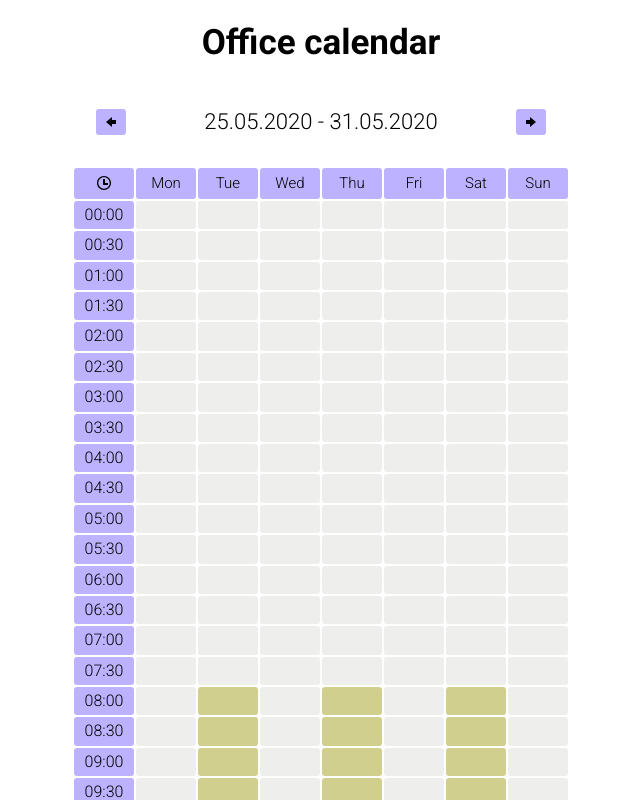
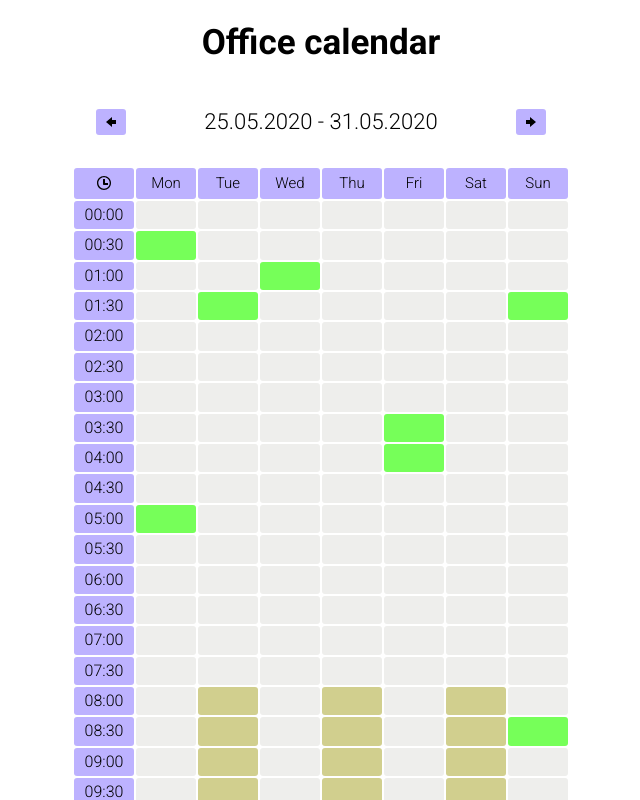
Before and after one commit to dsvjetl/office-calendar, a Vue app: page / in a window 1280 px wide. Shown: the top 800 px of the page, without its empty margins (319-959 px from the left). Built offline with nearby package versions, Linux system fonts and the light colour scheme.

Commit message:
implement reservations auto generate

```diff
--- a/src/App.vue
+++ b/src/App.vue
@@ -4,6 +4,18 @@
   </div>
 </template>
 
+<script lang="ts">
+  import Vue from 'vue';
+  import { Component } from 'vue-property-decorator';
+
+  @Component
+  export default class App extends Vue {
+    private mounted() {
+      this.$store.commit('autoGenerateRandomReservations');
+    }
+  }
+</script>
+
 <style lang="scss">
   @import "stylesheets/index";
 </style>
--- a/src/components/blocks/CalendarBody.vue
+++ b/src/components/blocks/CalendarBody.vue
@@ -32,7 +32,7 @@
   import { timeFormatFilter } from '@/utils/filters/timeFormatFilter';
   import TimeSlot from '@/components/elements/TimeSlot.vue';
   import Modal from '@/components/blocks/Modal.vue';
-  import { Reservations } from '@/types/Reservations';
+  import { Reservation } from '@/types/Reservations';
   import moment from 'moment';
 
   @Component({
@@ -47,7 +47,7 @@
       show: false,
       type: 'normal',
     };
-    private reservation: Reservations = {
+    private reservation: Reservation = {
       day: null,
       hour: 0,
       minute: 0,
@@ -70,7 +70,7 @@
       return hours.map((hour) => [[hour, 0], [hour, 30]]).flat();
     }
 
-    public onReservationClicked(reservation: Reservations) {
+    public onReservationClicked(reservation: Reservation) {
       this.modal.message = reservation.message;
       this.modal.type = 'normal';
       const reservationISO = reservation.day.toISOString();
--- a/src/components/elements/TimeSlot.vue
+++ b/src/components/elements/TimeSlot.vue
@@ -5,7 +5,8 @@
     :class="[
       {'isPast': isNotWorking},
       {'isBreak': (isEvenDayBreak || isOddDayBreak)},
-      {'isReserved': isReserved}
+      {'isReserved': isReserved},
+      {'isAutoGenerated': isAutoGenerated},
     ]"
   >
   </td>
@@ -15,7 +16,7 @@
   import Vue from 'vue';
   import { Component, Prop } from 'vue-property-decorator';
   import moment from 'moment';
-  import { Reservations } from '@/types/Reservations';
+  import { Reservation } from '@/types/Reservations';
 
   @Component
   export default class TimeSlot extends Vue {
@@ -57,7 +58,11 @@
         || this.isNotWorkingSaturday;
     }
 
-    private get reservations(): Reservations[] {
+    private get autoGeneratedReservations(): Reservation[] {
+      return this.$store.getters.autoGeneratedReservations;
+    }
+
+    private get reservations(): Reservation[] {
       return this.$store.getters.reservations;
     }
 
@@ -124,11 +129,28 @@
       return reserved.length > 0;
     }
 
+    public get isAutoGenerated(): boolean {
+      const currentDay = this.currentDay;
+      const autoGenerated = this.autoGeneratedReservations.filter((reservation) => (
+        reservation.hour === this.timePeriodProp[0]
+        && reservation.minute === this.timePeriodProp[1]
+        && currentDay.isSame(reservation.day, 'day')
+      ));
+      return autoGenerated.length > 0;
+    }
+
     private get reservedThatDay(): boolean {
       const reservationsThatDay = this.reservations.filter((reservation) => (
         this.currentDay.isSame(reservation.day, 'day')
       ));
       return reservationsThatDay.length >= 1;
+    }
+
+    private get reservedThatWeek(): boolean {
+      const reservationsThatDay = this.reservations.filter((reservation) => (
+        this.currentDay.isSame(reservation.day, 'week')
+      ));
+      return reservationsThatDay.length >= 2;
     }
 
     private get isNotWorkingTime(): boolean {
@@ -160,6 +182,11 @@
     public handleClick() {
       if (this.reservedThatDay) {
         this.$emit('onValidationError', 'You already have reservation on this day!');
+        return;
+      }
+
+      if (this.reservedThatWeek) {
+        this.$emit('onValidationError', 'You already have 2 reservations this week!');
         return;
       }
 
@@ -199,7 +226,7 @@
 
     &.isPast {
       pointer-events: none;
-      background-color: lighten($primary-bg, 10);
+      background-color: $past;
     }
 
     &.isBreak {
@@ -211,5 +238,10 @@
       pointer-events: none;
       background-color: $reserved;
     }
+
+    &.isAutoGenerated {
+      pointer-events: none;
+      background-color: $generated;
+    }
   }
 </style>
--- a/src/store/modules/TimeManagement.ts
+++ b/src/store/modules/TimeManagement.ts
@@ -1,14 +1,17 @@
 import moment from 'moment';
 import { TimeManagementState } from '@/types/TimeManagementState';
+import { Reservation } from '@/types/Reservations';
 
 const state: TimeManagementState = {
   startingDay: moment().toISOString(),
   reservations: [],
+  autoGeneratedReservations: [],
 };
 
 const getters = {
   startingDay: (state: TimeManagementState) => moment(state.startingDay),
   reservations: (state: TimeManagementState) => state.reservations,
+  autoGeneratedReservations: (state: TimeManagementState) => state.autoGeneratedReservations,
 };
 
 const mutations = {
@@ -30,17 +33,23 @@ const mutations = {
       minute: number,
     },
   ) {
-    const reservations = state.reservations;
+    state.reservations.push(reservation);
+  },
+  autoGenerateRandomReservations() {
+    const startingDay: any = moment(state.startingDay);
+    const randomNumber = (min: number, max: number): number => (
+      Math.floor(Math.random() * (max - min + 1) + min)
+    );
+    const minutes: number[] = [0, 30];
 
-    const reservedThatDay = reservations.filter((reservationInner) => (
-      reservationInner.day.isSame(reservation.day, 'day')
-    ));
-
-    if (reservedThatDay.length) {
-      return;
+    for (let index = 0; index < 15; index++) {
+      const reservation: Reservation = {
+        day: moment().day(randomNumber(1, 7)),
+        hour: randomNumber(0, 23),
+        minute: minutes[Math.round(Math.random())],
+      };
+      state.autoGeneratedReservations.push(reservation);
     }
-
-    state.reservations.push(reservation);
   },
 };
 
--- a/src/stylesheets/_colors.scss
+++ b/src/stylesheets/_colors.scss
@@ -12,18 +12,8 @@ $gray-light: #d5d5d2;
 
 // Relevant colors
 $reserved: $green;
-$busy: $red;
 $available: $yellow;
 $break: $pink;
 $primary-bg: $gray-light;
-
-/* GRADIENT */
-$gradient-top: linear-gradient(0deg, #ffadadff, #ffd6a5ff, #fdffb6ff, #caffbfff, #9bf6ffff, #a0c4ffff, #bdb2ffff, #ffc6ffff, #fffffcff);
-$gradient-right: linear-gradient(90deg, #ffadadff, #ffd6a5ff, #fdffb6ff, #caffbfff, #9bf6ffff, #a0c4ffff, #bdb2ffff, #ffc6ffff, #fffffcff);
-$gradient-bottom: linear-gradient(180deg, #ffadadff, #ffd6a5ff, #fdffb6ff, #caffbfff, #9bf6ffff, #a0c4ffff, #bdb2ffff, #ffc6ffff, #fffffcff);
-$gradient-left: linear-gradient(270deg, #ffadadff, #ffd6a5ff, #fdffb6ff, #caffbfff, #9bf6ffff, #a0c4ffff, #bdb2ffff, #ffc6ffff, #fffffcff);
-$gradient-top-right: linear-gradient(45deg, #ffadadff, #ffd6a5ff, #fdffb6ff, #caffbfff, #9bf6ffff, #a0c4ffff, #bdb2ffff, #ffc6ffff, #fffffcff);
-$gradient-bottom-right: linear-gradient(135deg, #ffadadff, #ffd6a5ff, #fdffb6ff, #caffbfff, #9bf6ffff, #a0c4ffff, #bdb2ffff, #ffc6ffff, #fffffcff);
-$gradient-top-left: linear-gradient(225deg, #ffadadff, #ffd6a5ff, #fdffb6ff, #caffbfff, #9bf6ffff, #a0c4ffff, #bdb2ffff, #ffc6ffff, #fffffcff);
-$gradient-bottom-left: linear-gradient(315deg, #ffadadff, #ffd6a5ff, #fdffb6ff, #caffbfff, #9bf6ffff, #a0c4ffff, #bdb2ffff, #ffc6ffff, #fffffcff);
-$gradient-radial: radial-gradient(#ffadadff, #ffd6a5ff, #fdffb6ff, #caffbfff, #9bf6ffff, #a0c4ffff, #bdb2ffff, #ffc6ffff, #fffffcff);
+$past: lighten($primary-bg, 10);
+$generated: darken($reserved, 20);
--- a/src/types/Reservations.ts
+++ b/src/types/Reservations.ts
@@ -1,4 +1,4 @@
-export interface Reservations {
+export interface Reservation {
   message?: string;
   day: any;
   hour: number;
--- a/src/types/TimeManagementState.ts
+++ b/src/types/TimeManagementState.ts
@@ -1,6 +1,7 @@
-import { Reservations } from '@/types/Reservations';
+import { Reservation } from '@/types/Reservations';
 
 export interface TimeManagementState {
   startingDay: any;
-  reservations: Reservations[];
+  reservations: Reservation[];
+  autoGeneratedReservations: Reservation[];
 }
```
